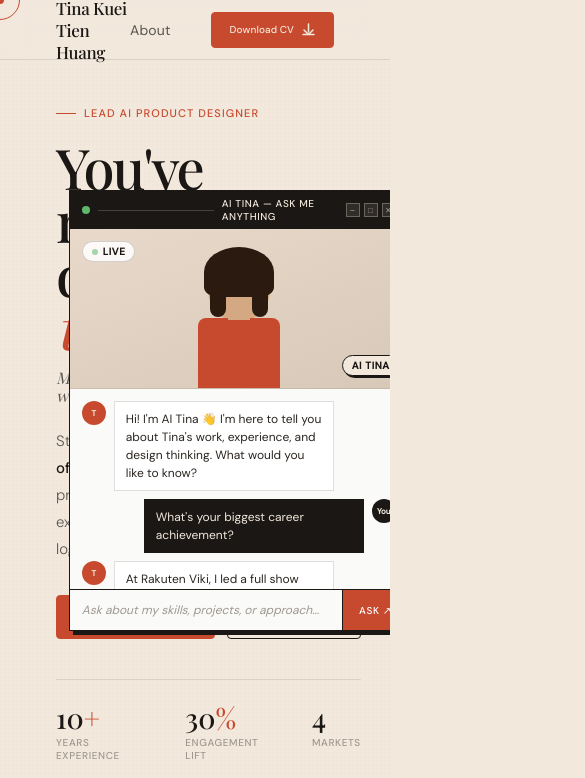
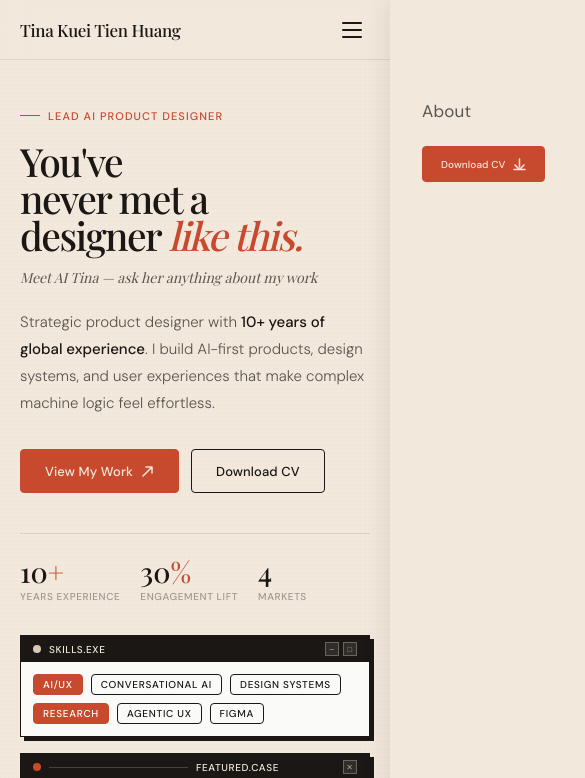
Before and after one commit to kt-huang-34/portfolio-v2, a Next.js app in the folder nextjs-app/: page / in a window 390 px wide. Shown: the top 778 px of the page, 585 px wide, since content can reach past the window. Built offline with nearby package versions, Linux system fonts and the light colour scheme.

Commit message:
update mobiel web desgin

```diff
--- a/nextjs-app/src/app/globals.css
+++ b/nextjs-app/src/app/globals.css
@@ -568,3 +568,119 @@ footer {
   font-size: 11px;
   color: var(--warm-gray-lt);
 }
+
+/* ----------------------------------------------------------
+   13. Hamburger Menu (mobile only)
+   ---------------------------------------------------------- */
+.nav-hamburger {
+  display: none;
+  flex-direction: column;
+  justify-content: center;
+  gap: 5px;
+  width: var(--btn-height-sm);
+  height: var(--btn-height-sm);
+  padding: var(--space-2);
+  background: transparent;
+  border: none;
+  cursor: none;
+  z-index: 102;
+}
+
+.nav-hamburger-line {
+  display: block;
+  width: 100%;
+  height: 2px;
+  background: var(--near-black);
+  border-radius: 1px;
+  transition: transform 0.25s ease, opacity 0.25s ease;
+}
+
+.nav-hamburger-open .nav-hamburger-line:nth-child(1) {
+  transform: translateY(7px) rotate(45deg);
+}
+
+.nav-hamburger-open .nav-hamburger-line:nth-child(2) {
+  opacity: 0;
+}
+
+.nav-hamburger-open .nav-hamburger-line:nth-child(3) {
+  transform: translateY(-7px) rotate(-45deg);
+}
+
+.nav-overlay {
+  display: none;
+}
+
+/* ----------------------------------------------------------
+   14. Responsive — Mobile (<768px)
+   ---------------------------------------------------------- */
+@media (max-width: 768px) {
+  /* Hide custom cursor on touch devices */
+  .cursor,
+  .cursor-ring {
+    display: none !important;
+  }
+
+  body {
+    cursor: auto;
+  }
+
+  /* Reduce page gutter */
+  nav {
+    padding: 0 var(--space-5);
+  }
+
+  /* Hamburger visible */
+  .nav-hamburger {
+    display: flex;
+  }
+
+  /* Mobile nav overlay menu */
+  .nav-links {
+    position: fixed;
+    top: 0;
+    right: 0;
+    width: 280px;
+    height: 100vh;
+    height: 100dvh;
+    background: var(--cream);
+    flex-direction: column;
+    align-items: flex-start;
+    padding: 100px var(--space-8) var(--space-8);
+    gap: var(--space-6);
+    transform: translateX(100%);
+    transition: transform 0.3s cubic-bezier(0.23, 1, 0.32, 1);
+    z-index: 101;
+    box-shadow: -4px 0 24px rgba(0, 0, 0, 0.08);
+  }
+
+  .nav-links-open {
+    transform: translateX(0);
+  }
+
+  .nav-overlay {
+    display: block;
+    position: fixed;
+    inset: 0;
+    background: rgba(26, 23, 20, 0.4);
+    z-index: 100;
+  }
+
+  .nav-links a:not(.btn-base):not(.btn-primary) {
+    font-size: var(--text-lg);
+  }
+
+  /* Footer stacking */
+  footer {
+    flex-direction: column;
+    gap: var(--space-4);
+    padding: var(--space-6) var(--space-5);
+    text-align: center;
+  }
+
+  /* Reset cursor for all interactive elements on mobile */
+  a, button, .btn-primary, .btn-ghost, .btn-ghost-light, .btn-icon,
+  .feat-card, .work-card, .company-logo, .feat-see-all, .nav-hamburger {
+    cursor: auto;
+  }
+}
--- a/nextjs-app/src/components/about/about.css
+++ b/nextjs-app/src/components/about/about.css
@@ -374,3 +374,65 @@
   height: 100%;
   background: linear-gradient(160deg, var(--cream-deep) 0%, var(--sand) 100%);
 }
+
+/* ══════════════════════════════════════
+   ABOUT PAGE — RESPONSIVE
+   ══════════════════════════════════════ */
+@media (max-width: 768px) {
+  .about-page-hero {
+    padding: 100px var(--space-5) var(--space-10);
+    min-height: auto;
+  }
+
+  .about-page-hero-meta {
+    flex-wrap: wrap;
+    gap: var(--space-5);
+  }
+
+  .divider-vertical {
+    display: none;
+  }
+
+  .about-body-section {
+    padding: var(--space-12) var(--space-5);
+  }
+
+  .about-body-grid {
+    grid-template-columns: 1fr;
+    gap: var(--space-10);
+  }
+
+  .skills-grid {
+    grid-template-columns: 1fr;
+  }
+
+  .about-podcast-card {
+    flex-direction: column;
+  }
+
+  .about-speaking-item {
+    flex-direction: column;
+    gap: var(--space-2);
+  }
+
+  .about-speaking-year {
+    min-width: auto;
+  }
+
+  .about-award-card {
+    flex-direction: column;
+    text-align: center;
+  }
+
+  .case-study-placeholder {
+    padding: var(--space-12) var(--space-5);
+  }
+
+  .skill-chip-light {
+    cursor: auto;
+  }
+
+  .about-speaking-item {
+    cursor: auto;
+  }
+}
--- a/nextjs-app/src/components/chat/ChatWindow.css
+++ b/nextjs-app/src/components/chat/ChatWindow.css
@@ -238,3 +238,13 @@
 }
 
 .chat-send-btn:hover { background: var(--coral-hover); }
+
+/* ══════════════════════════════════════
+   CHAT WINDOW — RESPONSIVE
+   ══════════════════════════════════════ */
+@media (max-width: 768px) {
+  .chat-send-btn,
+  .chat-input {
+    cursor: auto;
+  }
+}
--- a/nextjs-app/src/components/home/FeaturedProjects.css
+++ b/nextjs-app/src/components/home/FeaturedProjects.css
@@ -204,3 +204,31 @@
   color: var(--coral-light);
   white-space: nowrap;
 }
+
+/* ══════════════════════════════════════
+   FEATURED PROJECTS — RESPONSIVE
+   ══════════════════════════════════════ */
+@media (max-width: 768px) {
+  .featured-section {
+    padding: var(--space-12) var(--space-5);
+  }
+
+  .feat-header {
+    flex-direction: column;
+    align-items: flex-start;
+    gap: var(--space-3);
+    margin-bottom: var(--space-8);
+  }
+
+  .feat-header-sub {
+    text-align: left;
+  }
+
+  .feat-grid {
+    grid-template-columns: 1fr;
+  }
+
+  .feat-img {
+    height: 200px;
+  }
+}
--- a/nextjs-app/src/components/home/Hero.css
+++ b/nextjs-app/src/components/home/Hero.css
@@ -274,3 +274,64 @@
 .fi-carousell { background: linear-gradient(160deg, #1C0805 0%, #4A2010 100%); }
 .fi-gxs { background: linear-gradient(160deg, #041208 0%, #0D2E18 100%); }
 .fi-beebob { background: linear-gradient(160deg, #0D0A1A 0%, #1E1640 100%); }
+
+/* ══════════════════════════════════════
+   HERO — RESPONSIVE
+   ══════════════════════════════════════ */
+@media (max-width: 768px) {
+  .hero {
+    grid-template-columns: 1fr;
+    padding: 100px var(--space-5) var(--space-10);
+    min-height: auto;
+    gap: var(--space-8);
+  }
+
+  .hero-name {
+    font-size: clamp(36px, 10vw, 56px);
+  }
+
+  .hero-role {
+    font-size: clamp(14px, 3.5vw, 18px);
+  }
+
+  .hero-desc {
+    max-width: 100%;
+  }
+
+  .hero-ctas {
+    flex-wrap: wrap;
+  }
+
+  .hero-metrics {
+    gap: var(--space-5);
+  }
+
+  /* Stack retro windows vertically, reduce size */
+  .hero-right {
+    position: relative;
+    height: auto;
+    display: flex;
+    flex-direction: column;
+    gap: var(--space-4);
+  }
+
+  .retro-window {
+    position: relative !important;
+    top: auto !important;
+    left: auto !important;
+    right: auto !important;
+    transform: none !important;
+  }
+
+  .win-skills {
+    width: 100%;
+  }
+
+  .win-project {
+    width: 100%;
+  }
+
+  .win-tina {
+    width: 100%;
+  }
+}
--- a/nextjs-app/src/components/home/sections.css
+++ b/nextjs-app/src/components/home/sections.css
@@ -377,3 +377,93 @@
   justify-content: center;
   gap: var(--space-4);
 }
+
+/* ══════════════════════════════════════
+   SECTIONS — RESPONSIVE
+   ══════════════════════════════════════ */
+@media (max-width: 768px) {
+  /* Marquee */
+  .marquee-strip {
+    padding: var(--space-3) 0;
+  }
+
+  .marquee-item {
+    font-size: var(--text-xs);
+    padding: 0 var(--space-5);
+  }
+
+  /* Companies */
+  .companies {
+    padding: var(--space-10) var(--space-5);
+  }
+
+  .companies-logos {
+    gap: var(--space-6);
+  }
+
+  .company-logo {
+    font-size: var(--text-md);
+  }
+
+  /* Selected Work header */
+  .section-intro {
+    padding: var(--space-8) var(--space-5) 0;
+    flex-direction: column;
+    align-items: flex-start;
+    gap: var(--space-3);
+  }
+
+  .section-intro-sub {
+    text-align: left;
+    max-width: 100%;
+  }
+
+  /* Work Grid — single column */
+  .work-grid {
+    grid-template-columns: 1fr;
+    padding: var(--space-6) var(--space-5) var(--space-12);
+  }
+
+  .work-img {
+    height: 200px;
+  }
+
+  /* About Teaser — single column */
+  .about-teaser {
+    grid-template-columns: 1fr;
+    padding: var(--space-12) var(--space-5) var(--space-12);
+    gap: var(--space-8);
+    margin-top: var(--space-12);
+  }
+
+  .about-teaser-left {
+    justify-content: flex-start;
+  }
+
+  .teaser-portrait {
+    width: 220px;
+    height: 260px;
+  }
+
+  .about-teaser-body {
+    max-width: 100%;
+  }
+
+  .about-teaser-links {
+    flex-wrap: wrap;
+  }
+
+  /* Contact */
+  .contact-section {
+    padding: var(--space-12) var(--space-5) var(--space-16);
+  }
+
+  .contact-section::before {
+    width: 100%;
+  }
+
+  .contact-actions {
+    flex-direction: column;
+    gap: var(--space-3);
+  }
+}
--- a/nextjs-app/src/components/layout/Nav.tsx
+++ b/nextjs-app/src/components/layout/Nav.tsx
@@ -1,17 +1,41 @@
 'use client';
 
-import React from 'react';
+import React, { useState, useEffect } from 'react';
 import Link from 'next/link';
 import { usePathname } from 'next/navigation';
 import { Button, DownloadIcon } from '@/components/ui';
 
 export function Nav() {
   const pathname = usePathname();
+  const [menuOpen, setMenuOpen] = useState(false);
+
+  // Close menu on route change
+  useEffect(() => {
+    setMenuOpen(false);
+  }, [pathname]);
+
+  // Prevent body scroll when menu is open
+  useEffect(() => {
+    document.body.style.overflow = menuOpen ? 'hidden' : '';
+    return () => { document.body.style.overflow = ''; };
+  }, [menuOpen]);
 
   return (
     <nav>
       <Link href="/" className="nav-logo">Tina Kuei Tien Huang</Link>
-      <div className="nav-links">
+
+      <button
+        className={`nav-hamburger ${menuOpen ? 'nav-hamburger-open' : ''}`}
+        onClick={() => setMenuOpen(!menuOpen)}
+        aria-label="Toggle menu"
+        aria-expanded={menuOpen}
+      >
+        <span className="nav-hamburger-line" />
+        <span className="nav-hamburger-line" />
+        <span className="nav-hamburger-line" />
+      </button>
+
+      <div className={`nav-links ${menuOpen ? 'nav-links-open' : ''}`}>
         <Link
           href="/about"
           className={pathname === '/about' ? 'nav-active' : ''}
@@ -28,6 +52,8 @@ export function Nav() {
           <DownloadIcon />
         </Button>
       </div>
+
+      {menuOpen && <div className="nav-overlay" onClick={() => setMenuOpen(false)} />}
     </nav>
   );
 }
```
